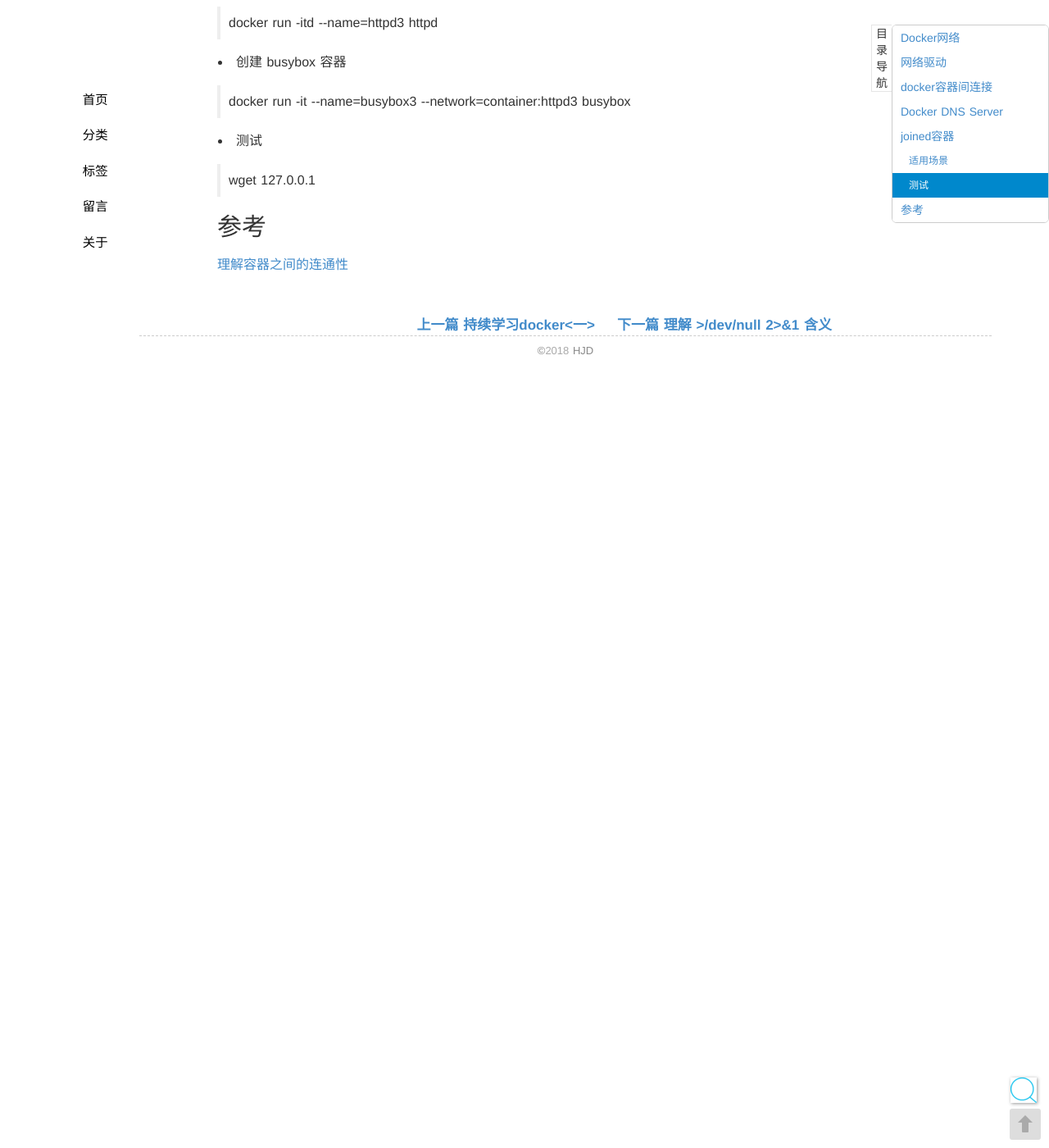
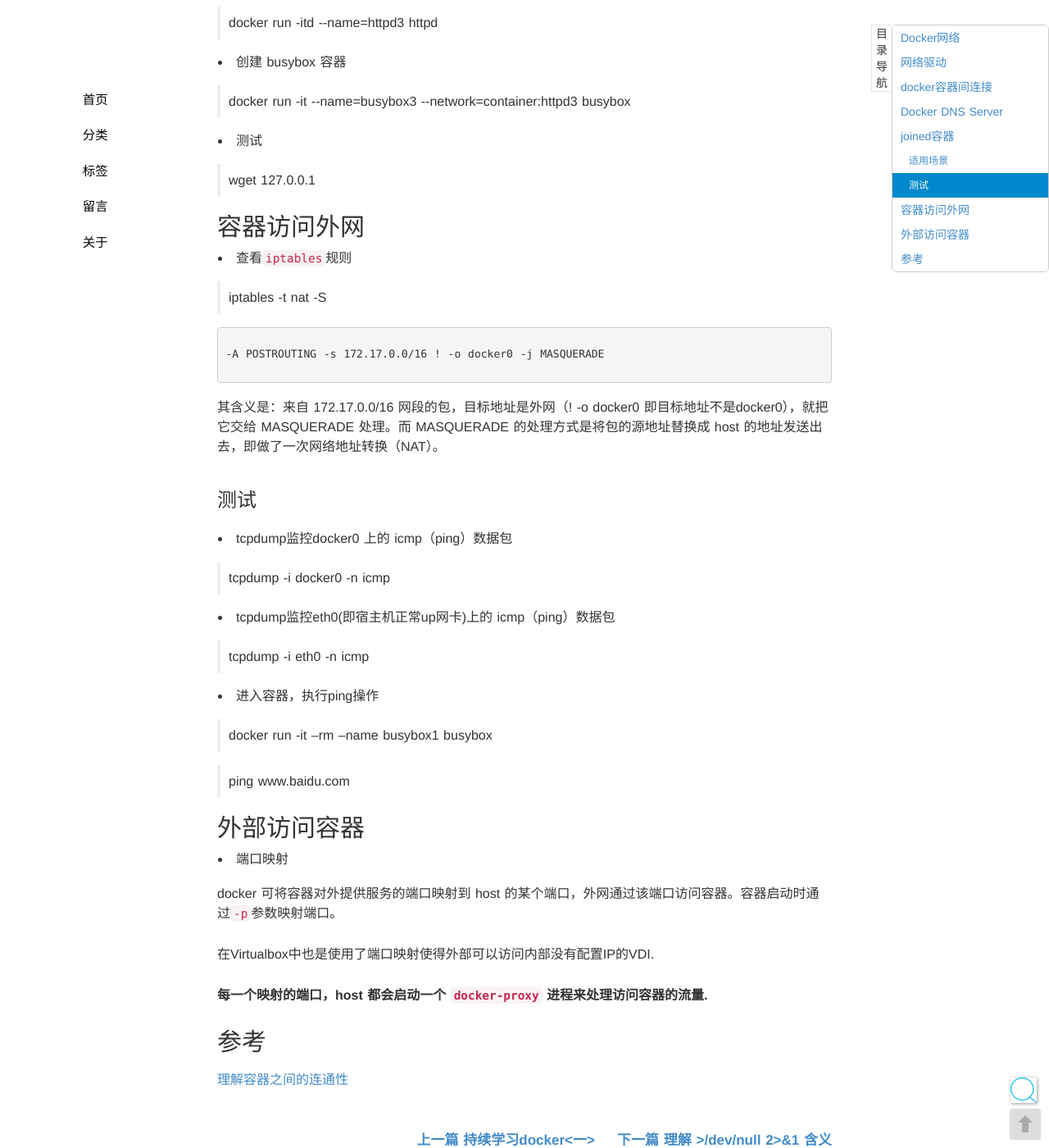
Before and after one commit to seekplum/seekplum.github.io, a Jekyll site: the page built from _posts/2018-08-25-continuous-learning-docker-2.md, in a window 1280 px wide and 1400 px high, scrolled down 2198 px. Shown: the whole window at 82% size. Built offline with Jekyll 4.4.1, drawn with Linux system fonts in a browser that asks for light colours; comment, search, counter and statistics services are not loaded.

Commit message:
容器访问外网

````diff
--- a/_posts/2018-08-25-continuous-learning-docker-2.md
+++ b/_posts/2018-08-25-continuous-learning-docker-2.md
@@ -81,5 +81,40 @@ joined 容器是另一种实现容器间通信的方式。joined 容器非常特
 
 > wget 127.0.0.1
 
+## 容器访问外网
+* 查看`iptables`规则
+
+> iptables -t nat -S
+
+```text
+-A POSTROUTING -s 172.17.0.0/16 ! -o docker0 -j MASQUERADE
+```
+
+其含义是：来自 172.17.0.0/16 网段的包，目标地址是外网（! -o docker0 即目标地址不是docker0），就把它交给 MASQUERADE 处理。而 MASQUERADE 的处理方式是将包的源地址替换成 host 的地址发送出去，即做了一次网络地址转换（NAT）。
+
+### 测试
+* tcpdump监控docker0 上的 icmp（ping）数据包
+
+> tcpdump -i docker0 -n icmp
+
+* tcpdump监控eth0(即宿主机正常up网卡)上的 icmp（ping）数据包
+
+> tcpdump -i eth0 -n icmp
+
+* 进入容器，执行ping操作
+
+> docker run -it --rm --name busybox1 busybox
+
+> ping www.baidu.com
+
+## 外部访问容器
+* 端口映射
+
+docker 可将容器对外提供服务的端口映射到 host 的某个端口，外网通过该端口访问容器。容器启动时通过`-p`参数映射端口。
+
+在Virtualbox中也是使用了端口映射使得外部可以访问内部没有配置IP的VDI.
+
+**每一个映射的端口，host 都会启动一个 `docker-proxy` 进程来处理访问容器的流量.**
+
 ## 参考
 [理解容器之间的连通性 ](https://www.cnblogs.com/CloudMan6/p/7087765.html)
````
Also changed, not shown: _posts/2018-05-28-docker-use.md (+1 -1 lines).
